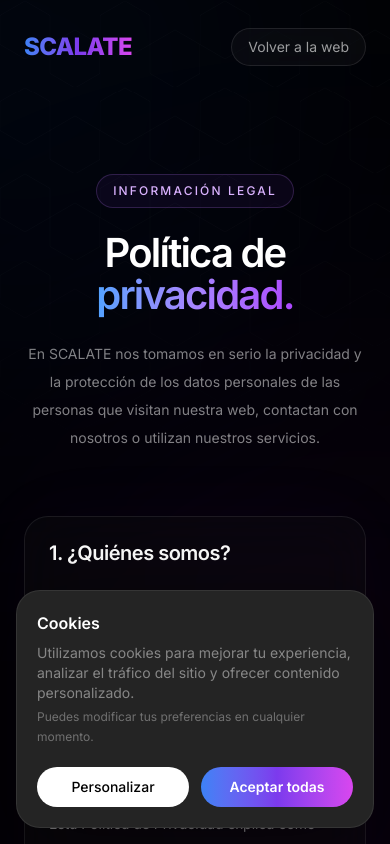
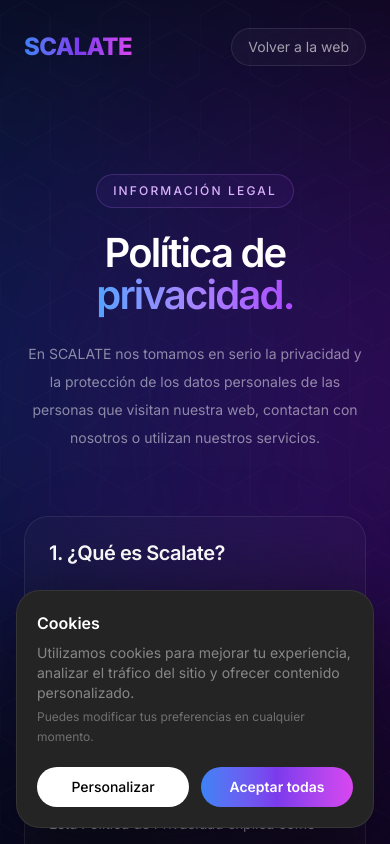
Before and after one commit to MaikelScalate/scalatelab, a Next.js app: page /politica-de-privacidad in a window 390 px wide. Shown: the top 844 px of the page. Built offline with nearby package versions, Linux system fonts and the light colour scheme.

Commit message:
Mejorar diseño

```diff
--- a/app/politica-de-cookies/page.tsx
+++ b/app/politica-de-cookies/page.tsx
@@ -7,83 +7,94 @@ export default function CookiePolicyPage() {
     <main className="relative min-h-screen overflow-hidden bg-black text-white">
 
 {/* =====================================================
-          HEX GRID — PARTE SUPERIOR
+    FONDO — IGUAL QUE APLICAR
     ===================================================== */}
 
+{/* BASE NEGRA */}
 <div
   aria-hidden="true"
   className="
     pointer-events-none
-          absolute
-          inset-x-0
-          top-0
+    fixed
+    inset-0
     z-0
-          h-[520px]
-          opacity-35
+    bg-[#05060b]
   "
-        style={{
-          backgroundImage: "url('/backgrounds/hex-grid.svg')",
-          backgroundRepeat: "repeat",
-          backgroundSize: "100px",
-          maskImage:
-            "linear-gradient(to bottom, black 0%, black 45%, transparent 100%)",
-          WebkitMaskImage:
-            "linear-gradient(to bottom, black 0%, black 45%, transparent 100%)",
-        }}
 />
 
-      {/* =====================================================
-          GLOW AZUL — SUPERIOR IZQUIERDA
-          ===================================================== */}
-
+{/* HEXÁGONOS */}
 <div
   aria-hidden="true"
   className="
     pointer-events-none
-          absolute
-          -left-[280px]
-          -top-[220px]
+    fixed
+    inset-0
     z-0
-          h-[600px]
-          w-[600px]
-          rounded-full
-          bg-blue-600/[0.12]
-          blur-[170px]
+    opacity-35
   "
+  style={{
+    backgroundImage:
+      "url('/backgrounds/hex-grid.svg')",
+    backgroundRepeat: "repeat",
+    backgroundSize: "100px",
+  }}
 />
 
-      {/* =====================================================
-          GLOW MORADO — DERECHA / PARTE INFERIOR
-          ===================================================== */}
-
+{/* GLOW AZUL */}
 <div
   aria-hidden="true"
   className="
     pointer-events-none
-          absolute
-          -right-[300px]
-          top-[520px]
+    fixed
+    left-[-420px]
+    top-[20px]
     z-0
-          h-[650px]
-          w-[650px]
+    h-[700px]
+    w-[700px]
     rounded-full
-          bg-purple-600/[0.10]
+    bg-blue-600/30
     blur-[180px]
+
+    sm:left-[-580px]
+    sm:top-[-20px]
+    sm:h-[800px]
+    sm:w-[800px]
+
+    lg:left-[-800px]
+    lg:top-[-80px]
+    lg:h-[900px]
+    lg:w-[900px]
+    lg:bg-blue-600/25
+    lg:blur-[210px]
   "
 />
 
-      {/* =====================================================
-          OSCURECER EL FONDO
-          ===================================================== */}
-
+{/* GLOW MORADO */}
 <div
   aria-hidden="true"
   className="
     pointer-events-none
-          absolute
-          inset-0
-          z-[1]
-          bg-black/[0.35]
+    fixed
+    right-[-420px]
+    top-[80px]
+    z-0
+    h-[700px]
+    w-[700px]
+    rounded-full
+    bg-purple-600/35
+    blur-[180px]
+
+    sm:right-[-580px]
+    sm:top-[20px]
+    sm:h-[800px]
+    sm:w-[800px]
+
+    lg:right-[-850px]
+    lg:top-[-60px]
+    lg:h-[900px]
+    lg:w-[900px]
+    lg:bg-purple-600/28
+    lg:blur-[210px]
   "
 />
 
--- a/app/politica-de-privacidad/page.tsx
+++ b/app/politica-de-privacidad/page.tsx
@@ -6,79 +6,94 @@ export default function PrivacyPolicyPage() {
   return (
     <main className="relative min-h-screen overflow-hidden bg-black text-white">
 {/* =====================================================
-          HEX GRID — PARTE SUPERIOR
+    FONDO — IGUAL QUE APLICAR
     ===================================================== */}
+
+{/* BASE NEGRA */}
 <div
   aria-hidden="true"
   className="
     pointer-events-none
-          absolute
-          inset-x-0
-          top-0
+    fixed
+    inset-0
     z-0
-          h-[520px]
-          opacity-35
+    bg-[#05060b]
   "
-        style={{
-          backgroundImage: "url('/backgrounds/hex-grid.svg')",
-          backgroundRepeat: "repeat",
-          backgroundSize: "100px",
-          maskImage:
-            "linear-gradient(to bottom, black 0%, black 45%, transparent 100%)",
-          WebkitMaskImage:
-            "linear-gradient(to bottom, black 0%, black 45%, transparent 100%)",
-        }}
 />
 
-      {/* =====================================================
-          GLOW AZUL — SUPERIOR IZQUIERDA
-          ===================================================== */}
+{/* HEXÁGONOS */}
 <div
   aria-hidden="true"
   className="
     pointer-events-none
-          absolute
-          -left-[280px]
-          -top-[220px]
+    fixed
+    inset-0
     z-0
-          h-[600px]
-          w-[600px]
-          rounded-full
-          bg-blue-600/[0.12]
-          blur-[170px]
+    opacity-35
   "
+  style={{
+    backgroundImage:
+      "url('/backgrounds/hex-grid.svg')",
+    backgroundRepeat: "repeat",
+    backgroundSize: "100px",
+  }}
 />
 
-      {/* =====================================================
-          GLOW MORADO — DERECHA
-          ===================================================== */}
+{/* GLOW AZUL */}
 <div
   aria-hidden="true"
   className="
     pointer-events-none
-          absolute
-          -right-[300px]
-          top-[420px]
+    fixed
+    left-[-420px]
+    top-[20px]
     z-0
-          h-[650px]
-          w-[650px]
+    h-[700px]
+    w-[700px]
     rounded-full
-          bg-purple-600/[0.10]
+    bg-blue-600/30
     blur-[180px]
+
+    sm:left-[-580px]
+    sm:top-[-20px]
+    sm:h-[800px]
+    sm:w-[800px]
+
+    lg:left-[-800px]
+    lg:top-[-80px]
+    lg:h-[900px]
+    lg:w-[900px]
+    lg:bg-blue-600/25
+    lg:blur-[210px]
   "
 />
 
-      {/* =====================================================
-          OSCURECER EL FONDO
-          ===================================================== */}
+{/* GLOW MORADO */}
 <div
   aria-hidden="true"
   className="
     pointer-events-none
-          absolute
-          inset-0
-          z-[1]
-          bg-black/[0.35]
+    fixed
+    right-[-420px]
+    top-[80px]
+    z-0
+    h-[700px]
+    w-[700px]
+    rounded-full
+    bg-purple-600/35
+    blur-[180px]
+
+    sm:right-[-580px]
+    sm:top-[20px]
+    sm:h-[800px]
+    sm:w-[800px]
+
+    lg:right-[-850px]
+    lg:top-[-60px]
+    lg:h-[900px]
+    lg:w-[900px]
+    lg:bg-purple-600/28
+    lg:blur-[210px]
   "
 />
 
@@ -252,7 +267,7 @@ export default function PrivacyPolicyPage() {
           {/* =================================================
               1. QUIÉNES SOMOS
               ================================================= */}
-          <PolicySection title="1. ¿Quiénes somos?">
+          <PolicySection title="1. ¿Qué es Scalate?">
             <p>
               SCALATE es una empresa de marketing digital especializada en optimización y
               crecimiento de tiendas online, con especialización en Shopify.
```
Lines whose indentation alone changed are shown as unchanged.
